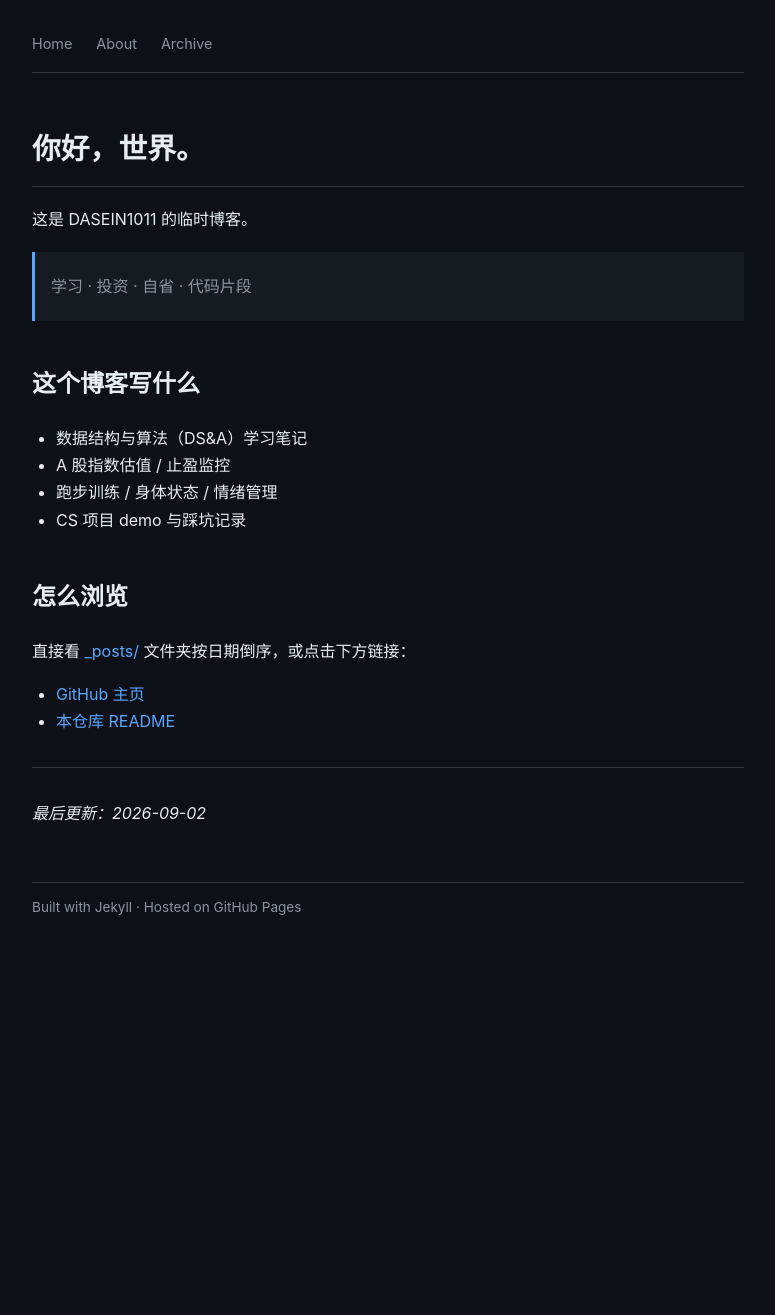
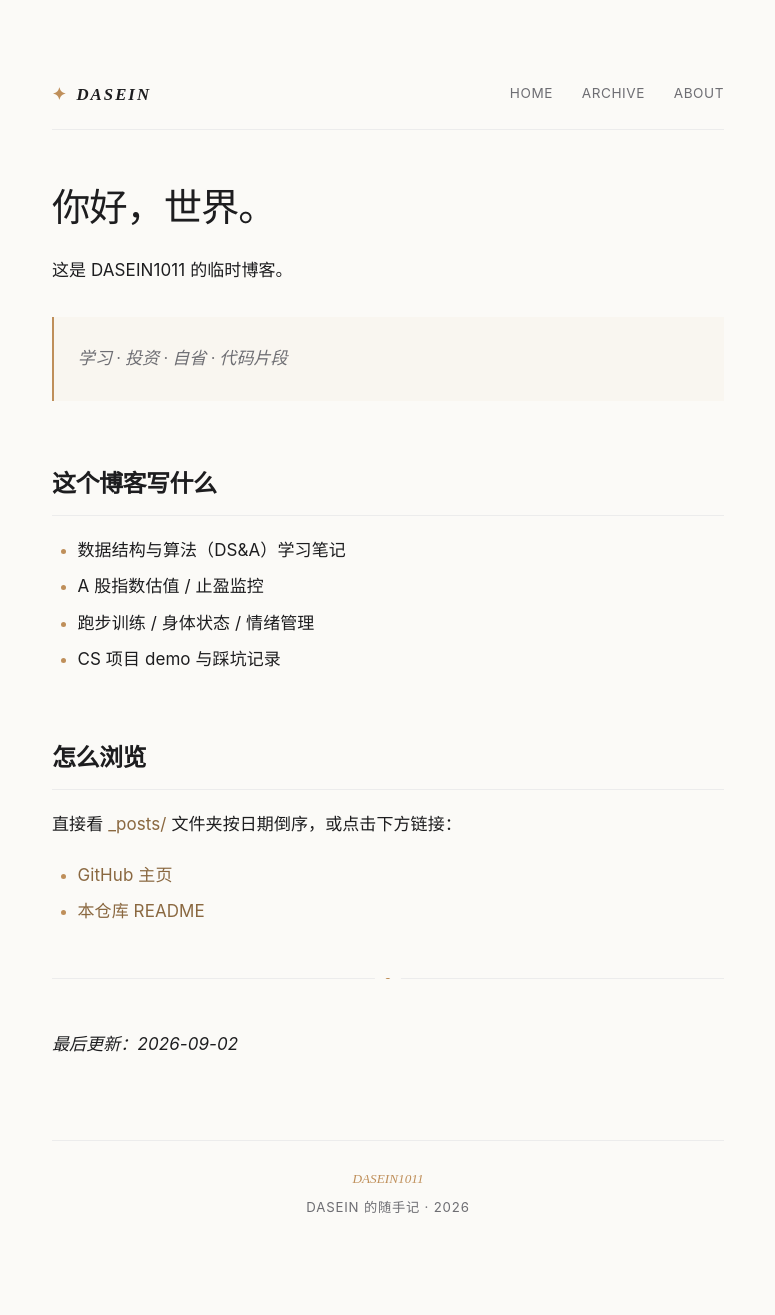
Before and after one commit to DASEIN16615/DASEIN16615.github.io, a Jekyll site: the page built from index.md, in a window 1280 px wide. Shown: the whole page, without its empty margins (252-1027 px from the left). Built offline with Jekyll 4.4.1, drawn with Linux system fonts in a browser that asks for light colours; before the commit the page ends 1000 px from its top, so only the background shows below that.

Commit message:
style: rebrand to white-gold Apple aesthetic + second post

```diff
--- a/_config.yml
+++ b/_config.yml
@@ -2,6 +2,8 @@ title: DASEIN 的随手记
 description: 学习 · 投资 · 自省 · 代码片段
 baseurl: ""
 url: "https://dasein16615.github.io"
+author: DASEIN1011
 
 markdown: kramdown
 permalink: /:year/:month/:day/:title/
+timezone: Asia/Shanghai
--- a/_layouts/default.html
+++ b/_layouts/default.html
@@ -3,84 +3,264 @@
 <head>
 <meta charset="UTF-8">
 <meta name="viewport" content="width=device-width, initial-scale=1">
-<title>{{ page.title }} · {{ site.title }}</title>
+<meta name="description" content="{{ page.description | default: site.description }}">
+<title>{% if page.title %}{{ page.title }} — {{ site.title }}{% else %}{{ site.title }}{% endif %}</title>
 <style>
   :root {
-    --bg: #0d1117;
-    --fg: #e6edf3;
-    --muted: #8b949e;
-    --accent: #58a6ff;
-    --border: #30363d;
-    --code-bg: #161b22;
+    /* Apple-style white-gold palette */
+    --bg: #fbfaf7;             /* 暖白，象牙白 */
+    --surface: #ffffff;        /* 卡片面，纯净白 */
+    --fg: #1d1d1f;             /* Apple 近黑 */
+    --muted: #6e6e73;          /* Apple 次级文本灰 */
+    --accent: #bf8f5a;         /* 香槟金 */
+    --accent-soft: #e7d4b8;
+    --accent-deep: #8a6840;
+    --border: #ececec;
+    --code-bg: #f5f4f0;
+    --code-fg: #4d3a1f;
+    --shadow: 0 1px 2px rgba(0,0,0,0.04), 0 8px 32px rgba(0,0,0,0.04);
+
+    /* Type scale */
+    --font: -apple-system, BlinkMacSystemFont, "SF Pro Display", "SF Pro Text",
+            "Helvetica Neue", "PingFang SC", "Microsoft YaHei", sans-serif;
+    --font-serif: "New York", "Times New Roman", "Source Han Serif SC",
+                  "Songti SC", "STSong", serif;
+    --font-mono: "SF Mono", "JetBrains Mono", "Cascadia Code", Consolas, monospace;
   }
+
   * { box-sizing: border-box; }
-  html, body { background: var(--bg); color: var(--fg); margin: 0; padding: 0; }
+
+  html, body {
+    background: var(--bg);
+    color: var(--fg);
+    margin: 0;
+    padding: 0;
+    -webkit-font-smoothing: antialiased;
+    -moz-osx-font-smoothing: grayscale;
+    text-rendering: optimizeLegibility;
+  }
+
   body {
-    font-family: -apple-system, BlinkMacSystemFont, "Segoe UI", "Microsoft YaHei", sans-serif;
-    max-width: 760px;
+    font-family: var(--font);
+    max-width: 720px;
     margin: 0 auto;
-    padding: 2rem 1.5rem 5rem;
-    line-height: 1.7;
-    font-size: 16px;
+    padding: 5rem 1.5rem 6rem;
+    line-height: 1.75;
+    font-size: 17px;
+    letter-spacing: 0.005em;
   }
-  nav {
+
+  /* --- Nav --- */
+  nav.site {
     border-bottom: 1px solid var(--border);
-    padding: 0 0 1rem;
-    margin-bottom: 2rem;
+    padding: 0 0 1.25rem;
+    margin-bottom: 3.5rem;
     display: flex;
-    gap: 1.5rem;
-    font-size: 0.9rem;
+    align-items: center;
+    justify-content: space-between;
+    font-size: 0.85rem;
+    letter-spacing: 0.04em;
+    text-transform: uppercase;
   }
-  nav a { color: var(--muted); text-decoration: none; }
-  nav a:hover { color: var(--accent); }
-  a { color: var(--accent); text-decoration: none; }
-  a:hover { text-decoration: underline; }
-  h1, h2, h3, h4 { color: var(--fg); margin-top: 1.8em; }
-  h1 { font-size: 1.8rem; border-bottom: 1px solid var(--border); padding-bottom: 0.4em; }
+  nav.site .brand {
+    font-weight: 600;
+    letter-spacing: 0.12em;
+    color: var(--fg);
+    font-family: var(--font-serif);
+    font-style: italic;
+    text-transform: none;
+    font-size: 1.05rem;
+  }
+  nav.site .brand::before {
+    content: "✦";
+    color: var(--accent);
+    margin-right: 0.5em;
+    font-style: normal;
+  }
+  nav.site .links { display: flex; gap: 1.8rem; }
+  nav.site a {
+    color: var(--muted);
+    text-decoration: none;
+    transition: color 0.2s;
+  }
+  nav.site a:hover { color: var(--accent-deep); }
+
+  /* --- Headings --- */
+  h1, h2, h3, h4 {
+    color: var(--fg);
+    margin-top: 1.8em;
+    letter-spacing: -0.02em;
+    font-weight: 600;
+  }
+  h1 {
+    font-size: 2.4rem;
+    line-height: 1.15;
+    margin-top: 0;
+    font-family: var(--font-serif);
+    font-weight: 500;
+    letter-spacing: -0.03em;
+  }
+  h2 {
+    font-size: 1.5rem;
+    margin-top: 2.6em;
+    border-bottom: 1px solid var(--border);
+    padding-bottom: 0.4em;
+  }
+  h3 {
+    font-size: 1.2rem;
+    color: var(--accent-deep);
+    font-weight: 600;
+  }
+
+  /* --- Body text --- */
+  p { margin: 1.2em 0; }
+
   blockquote {
-    border-left: 3px solid var(--accent);
-    margin: 1.2em 0;
-    padding: 0.3em 1em;
+    border-left: 2px solid var(--accent);
+    margin: 1.8em 0;
+    padding: 0.4em 1.4em;
     color: var(--muted);
-    background: var(--code-bg);
+    font-style: italic;
+    background: rgba(231, 212, 184, 0.12);
+    font-family: var(--font-serif);
   }
+
+  /* --- Links --- */
+  a {
+    color: var(--accent-deep);
+    text-decoration: none;
+    border-bottom: 1px solid transparent;
+    transition: border-color 0.2s, color 0.2s;
+  }
+  a:hover {
+    border-bottom-color: var(--accent);
+    color: var(--accent);
+  }
+
+  /* --- Lists --- */
+  ul, ol { padding-left: 1.5em; }
+  li { margin: 0.4em 0; }
+  li::marker { color: var(--accent); }
+
+  /* --- Code --- */
   code {
     background: var(--code-bg);
-    padding: 0.15em 0.4em;
+    color: var(--code-fg);
+    padding: 0.12em 0.45em;
     border-radius: 4px;
-    font-size: 0.9em;
-    font-family: "JetBrains Mono", Consolas, monospace;
+    font-size: 0.88em;
+    font-family: var(--font-mono);
   }
   pre {
     background: var(--code-bg);
     border: 1px solid var(--border);
-    border-radius: 6px;
-    padding: 1em;
+    border-radius: 10px;
+    padding: 1.2em 1.4em;
     overflow-x: auto;
+    box-shadow: var(--shadow);
   }
-  pre code { background: transparent; padding: 0; }
-  hr { border: 0; border-top: 1px solid var(--border); margin: 2em 0; }
-  ul, ol { padding-left: 1.5em; }
-  footer {
-    margin-top: 4em;
-    padding-top: 1em;
+  pre code {
+    background: transparent;
+    padding: 0;
+    font-size: 0.85em;
+    line-height: 1.6;
+  }
+
+  /* --- Horizontal rule --- */
+  hr {
+    border: 0;
+    height: 1px;
+    background: var(--border);
+    margin: 3em 0;
+    position: relative;
+  }
+  hr::after {
+    content: "✦";
+    position: absolute;
+    left: 50%;
+    top: -0.85em;
+    transform: translateX(-50%);
+    color: var(--accent);
+    background: var(--bg);
+    padding: 0 0.6em;
+    font-size: 0.8rem;
+  }
+
+  /* --- Tables (if any) --- */
+  table {
+    width: 100%;
+    border-collapse: collapse;
+    margin: 1.5em 0;
+    font-size: 0.92em;
+  }
+  th, td {
+    text-align: left;
+    padding: 0.55em 0.8em;
+    border-bottom: 1px solid var(--border);
+  }
+  th {
+    color: var(--muted);
+    font-weight: 600;
+    text-transform: uppercase;
+    font-size: 0.78em;
+    letter-spacing: 0.06em;
+  }
+
+  /* --- Front-matter meta --- */
+  .page-meta {
+    color: var(--muted);
+    font-size: 0.82em;
+    letter-spacing: 0.08em;
+    text-transform: uppercase;
+    margin-top: 0.6em;
+    margin-bottom: 2.5em;
+  }
+
+  /* --- Footer --- */
+  footer.site {
+    margin-top: 5rem;
+    padding-top: 2em;
     border-top: 1px solid var(--border);
     color: var(--muted);
-    font-size: 0.85em;
+    font-size: 0.78em;
+    letter-spacing: 0.06em;
+    text-align: center;
+    text-transform: uppercase;
+  }
+  footer.site .signature {
+    font-family: var(--font-serif);
+    font-style: italic;
+    color: var(--accent);
+    text-transform: none;
+    font-size: 1em;
+    letter-spacing: 0;
+    margin-bottom: 0.4em;
+  }
+
+  /* --- Mobile --- */
+  @media (max-width: 600px) {
+    body { padding: 3rem 1.2rem 4rem; font-size: 16px; }
+    h1 { font-size: 1.9rem; }
+    nav.site { flex-direction: column; gap: 1rem; align-items: flex-start; }
+    nav.site .links { gap: 1.2rem; }
   }
 </style>
 </head>
 <body>
-  <nav>
-    <a href="{{ site.baseurl }}/">Home</a>
-    <a href="{{ site.baseurl }}/about">About</a>
-    <a href="{{ site.baseurl }}/archive">Archive</a>
+  <nav class="site">
+    <span class="brand">DASEIN</span>
+    <span class="links">
+      <a href="{{ site.baseurl }}/">Home</a>
+      <a href="{{ site.baseurl }}/archive">Archive</a>
+      <a href="{{ site.baseurl }}/about">About</a>
+    </span>
   </nav>
 
   {{ content }}
 
-  <footer>
-    Built with Jekyll · Hosted on GitHub Pages
+  <footer class="site">
+    <div class="signature">DASEIN1011</div>
+    {{ site.title }} · {{ site.time | date: '%Y' }}
   </footer>
 </body>
 </html>
```
Also changed, not shown: _posts/2026-09-02-5min-blog.md (added, +125 -0 lines).
